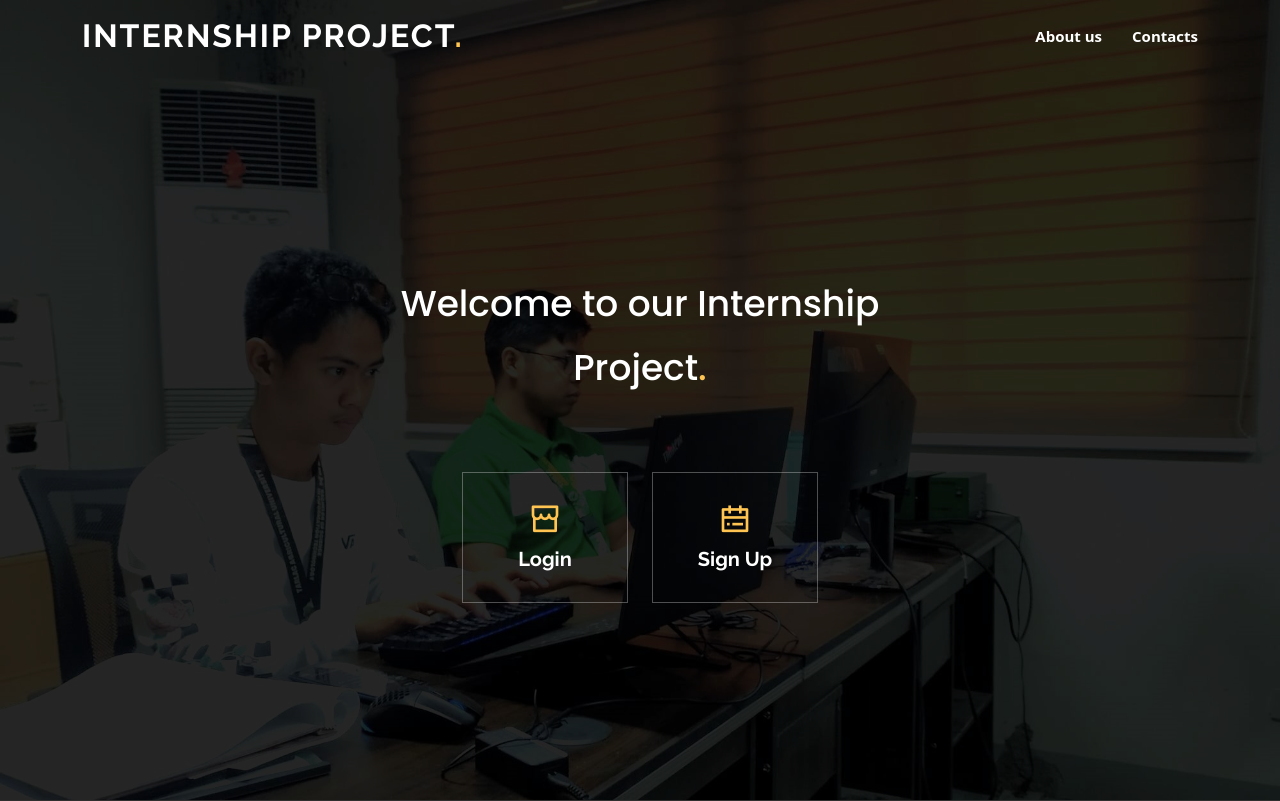
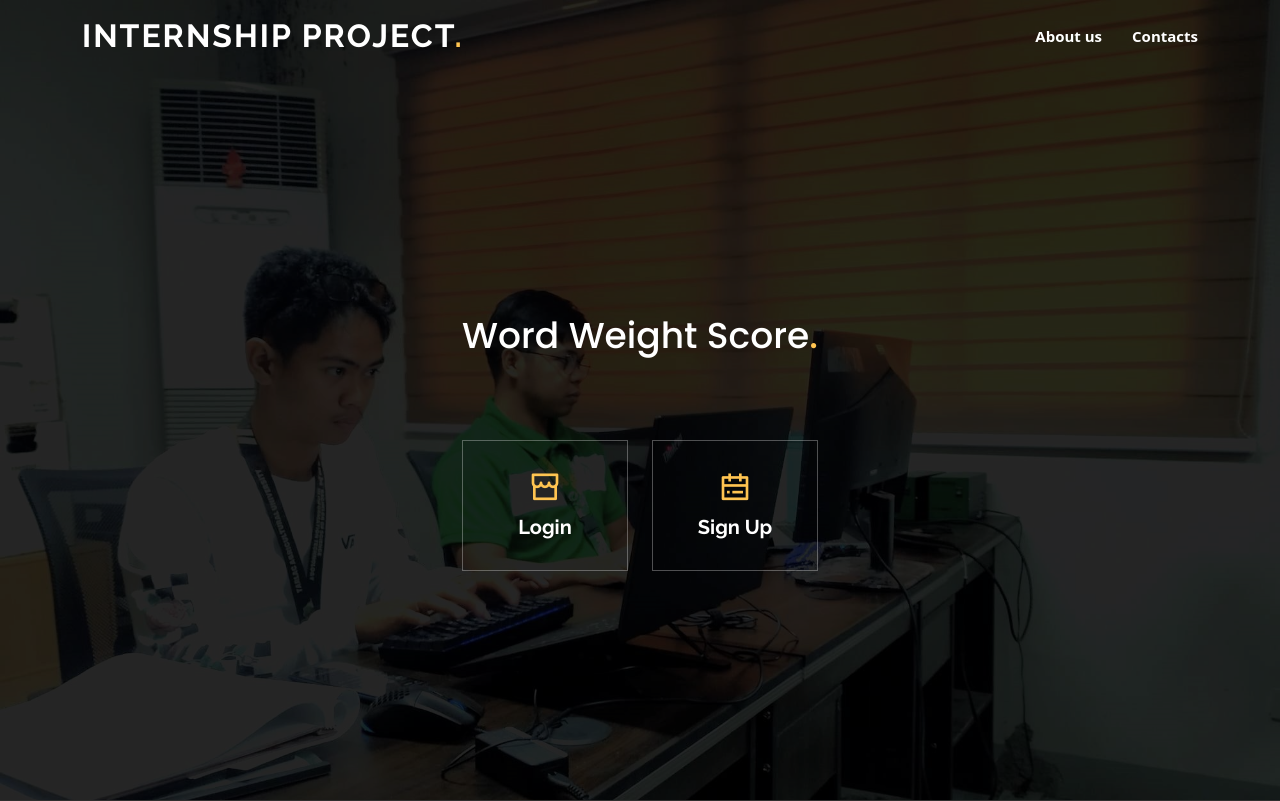
Before and after one commit to rgoloys/Words-Weighted-Score-and-Sentiment-Analysis, a Django app: page / in a window 1280 px wide. Shown: the top 801 px of the page. Run offline with Django 5.2, Linux system fonts and the light colour scheme; parts of the project's set-up code (start-up, migrations or seed data) failed here and were passed over; some libraries are stand-ins or nearby versions; grey boxes are pictures that could not be loaded.

Commit message:
Fixing minor issue

```diff
--- a/wordScore/templates/test.html
+++ b/wordScore/templates/test.html
@@ -85,7 +85,7 @@
                 <!-- h2>We are the ojt of the CET-IT Center</h2 -->
                 {% else %}
 
-                <h1 style="font-weight:500;">Welcome to our Internship Project<span>.</span></h1>
+                <h1 style="font-weight:500;">Word Weight Score<span>.</span></h1>
 
                 {% endif %}
             </div>
```
Also changed, not shown: wordScore/db.sqlite3.
